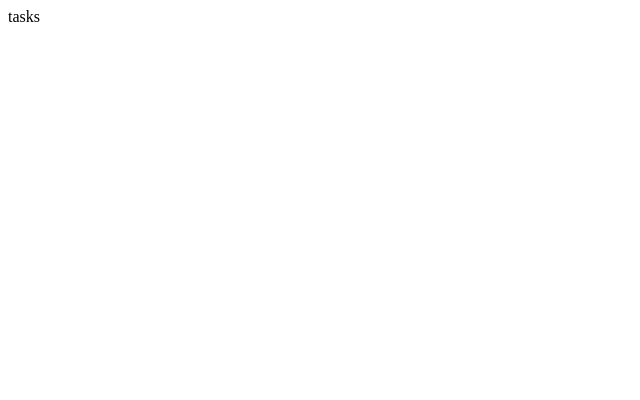
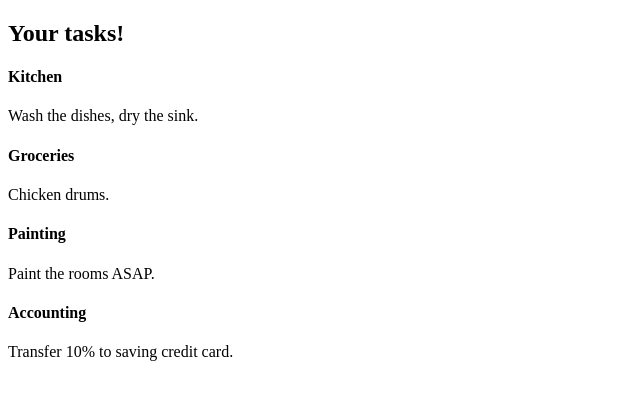
Before and after one commit to johan8863/task_list_app, a Vue app in the folder frontend/: page / in a window 1280 px wide. Shown: the top 400 px of the page, without its empty margins (0-640 px from the left). Built offline with nearby package versions, Linux system fonts and the light colour scheme.

Commit message:
first rendering of tasks mocking

```diff
--- a/frontend/index.html
+++ b/frontend/index.html
@@ -1,10 +1,10 @@
-<!DOCTYPE html>
+<!doctype html>
 <html lang="">
   <head>
-    <meta charset="UTF-8">
-    <link rel="icon" href="/favicon.ico">
-    <meta name="viewport" content="width=device-width, initial-scale=1.0">
-    <title>Vite App</title>
+    <meta charset="UTF-8" />
+    <link rel="icon" href="/favicon.ico" />
+    <meta name="viewport" content="width=device-width, initial-scale=1.0" />
+    <title>Tasks</title>
   </head>
   <body>
     <div id="app"></div>
--- a/frontend/src/views/TaskListView.vue
+++ b/frontend/src/views/TaskListView.vue
@@ -1,5 +1,44 @@
-<script setup></script>
+<script setup>
+// vue
+import { ref } from 'vue'
+
+// tasks object
+const tasks = ref([
+  {
+    id: 1,
+    name: 'Kitchen',
+    content: 'Wash the dishes, dry the sink.',
+    done: true,
+  },
+  {
+    id: 2,
+    name: 'Groceries',
+    content: 'Chicken drums.',
+    done: true,
+  },
+  {
+    id: 3,
+    name: 'Painting',
+    content: 'Paint the rooms ASAP.',
+    done: false,
+  },
+  {
+    id: 1,
+    name: 'Accounting',
+    content: 'Transfer 10% to saving credit card.',
+    done: true,
+  },
+])
+</script>
 
 <template>
-  <div>tasks</div>
+  <div>
+    <h2>Your tasks!</h2>
+    <div>
+      <template v-for="task of tasks" :key="task.id">
+        <h4>{{ task.name }}</h4>
+        <p>{{ task.content }}</p>
+      </template>
+    </div>
+  </div>
 </template>
```
